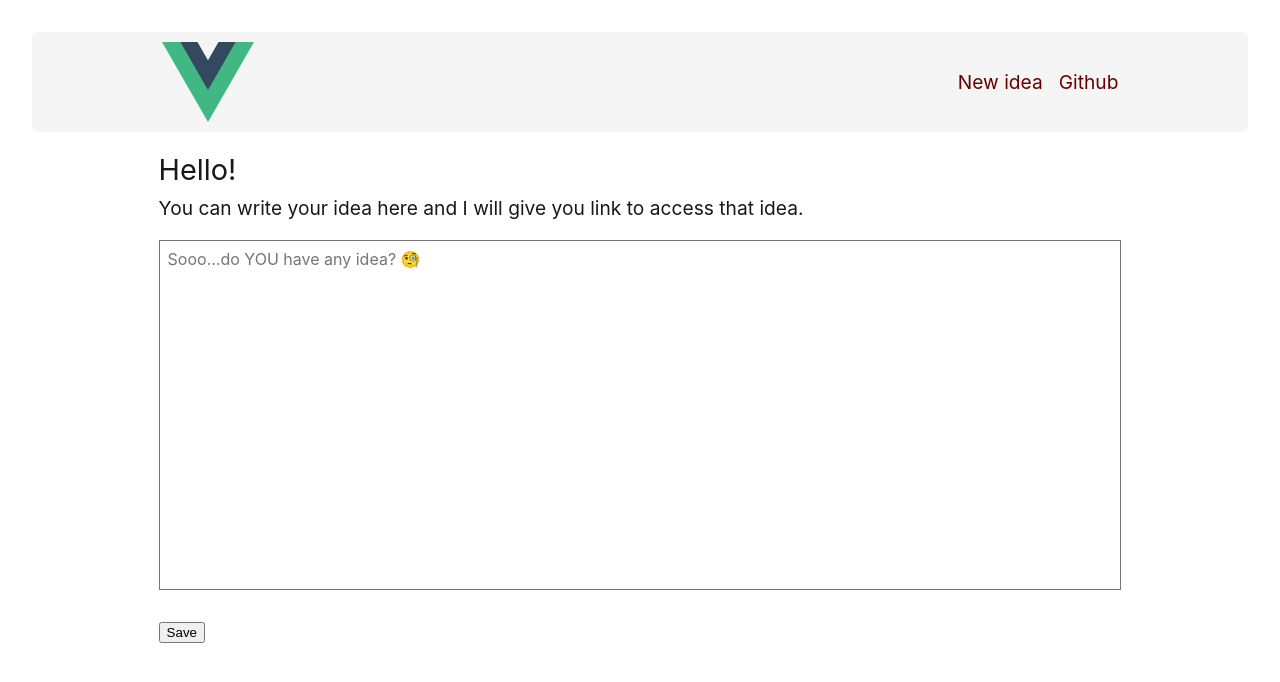
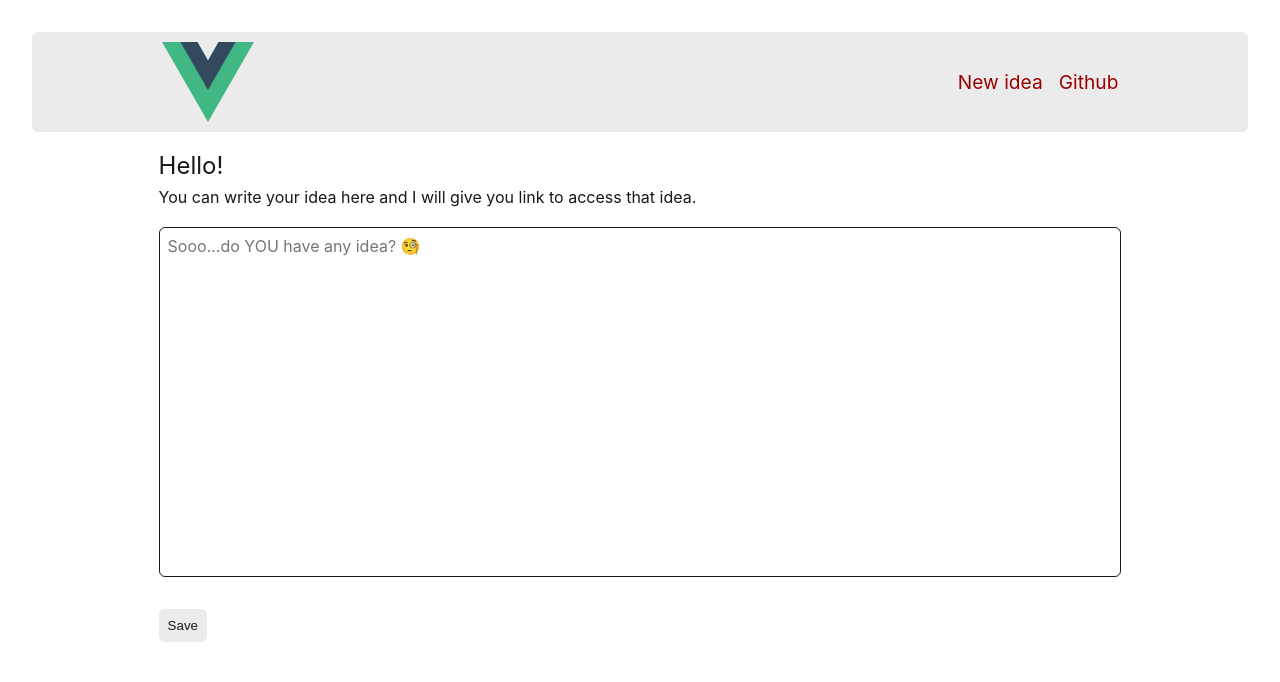
Before and after one commit to afneybeyb/shareidea, a Vue app: page / in a window 1280 px wide. Shown: the top 682 px of the page. Built offline with nearby package versions, Linux system fonts and the light colour scheme; no server answers.

Commit message:
changed var colors, added bunch of default styles

```diff
--- a/src/assets/base.css
+++ b/src/assets/base.css
@@ -1,26 +1,25 @@
 :root {
 	--color-text: #181818;
 	--color-bg: #ffffff;
-	--color-bg2: #f5f5f5;
-	--color-red: #cc0000;
-	--color-red-dark: #660000;
+	--color-bg2: #ebebeb;
+	--color-red: #990000;
 }
 
 @media (prefers-color-scheme: dark) {
 	:root {
 		--color-text: #ffffff;
 		--color-bg: #181818;
-		--color-bg2: #1f1f1f;
+		--color-bg2: #3b3b3b;
 		--color-red: #ff0000;
-		--color-red-dark: #dd0000;
 	}
 }
 
 *,
 *::before,
 *::after {
+	margin: 0;
 	box-sizing: border-box;
-	margin: 0;
+
 	font-weight: normal;
 }
 
@@ -49,38 +48,154 @@ body {
 	max-width: 1280px;
 	margin: 0 auto;
 	padding: 2rem;
+
 	font-weight: normal;
 }
 
+main {
+	font-size: 1rem;
+}
+
 textarea {
+	margin-block: 1rem;
 	padding: 0.5rem;
+
 	color: var(--color-text);
 	background-color: var(--color-bg);
+
+	font-family: Inter, -apple-system, BlinkMacSystemFont, 'Segoe UI', Roboto, Oxygen, Ubuntu,
+		Cantarell, 'Fira Sans', 'Droid Sans', 'Helvetica Neue', sans-serif;
 	font-size: 1rem;
+
 	outline: none;
+	border: 1px solid var(--color-text);
+	border-radius: 6px;
+
 	resize: none;
 }
 
+pre {
+	margin-block: 1rem;
+	padding: 0.5rem;
+
+	line-height: 1.4;
+	font-family: Inter, -apple-system, BlinkMacSystemFont, 'Segoe UI', Roboto, Oxygen, Ubuntu,
+		Cantarell, 'Fira Sans', 'Droid Sans', 'Helvetica Neue', sans-serif;
+	font-size: 1.1rem;
+
+	white-space: pre-wrap;
+	overflow: auto;
+
+	border: 1px solid var(--color-text);
+	border-radius: 6px;
+}
+
 textarea:focus {
+	border-color: var(--color-red);
 	outline: 2px solid var(--color-red);
 }
 
 a {
 	color: var(--color-red);
+
+	font-size: 1.2rem;
 	text-decoration: none;
-	transition: 0.4s;
-}
 
-a {
-	color: var(--color-red-dark);
+	border-block: 2px solid transparent;
+
+	transition: color 0.4s, border-color 0.4s;
 }
 
 a:hover {
-	border-block: 2px solid var(--color-red-dark);
 	color: var(--color-text);
+	border-color: var(--color-red);
 }
 
-@media screen and (max-width: 500px) {
+button {
+	position: relative;
+	margin-block: 0.5rem;
+	padding: 0.5rem;
+
+	color: var(--color-text);
+	background-color: var(--color-bg2);
+
+	cursor: pointer;
+
+	border: 1px solid transparent;
+	border-radius: 6px;
+
+	transition: all 0.5s;
+}
+
+button:hover {
+	border: 1px solid var(--color-red);
+}
+
+button:focus {
+	animation: btn-clicked 0.5s ease-in-out backwards;
+	-webkit-animation: btn-clicked 0.5s ease-in-out backwards;
+}
+
+button:active {
+	animation: none;
+	-webkit-animation: none;
+}
+
+.btn-popup {
+	position: absolute;
+	visibility: hidden;
+	opacity: 0;
+	z-index: 1;
+
+	left: 0;
+	top: 125%;
+
+	width: max-content;
+
+	padding: 0.3rem 0.5rem;
+
+	color: var(--color-bg);
+	background-color: var(--color-text);
+
+	border-radius: 6px;
+
+	text-align: center;
+
+	transition: opacity 0.2s ease-in-out, visibility 0.2s ease-in-out;
+}
+
+.btn-popup::after {
+	position: absolute;
+	content: "";
+
+	bottom: 100%;
+	left: 0.5rem;
+
+	border-width: 5px;
+	border-style: solid;
+	border-color: transparent transparent var(--color-text) transparent;
+}
+
+button:hover .btn-popup {
+	visibility: visible;
+	opacity: 1;
+}
+
+@keyframes btn-clicked {
+	0% {
+		background-color: var(--color-bg2);
+	}
+
+	50% {
+		background-color: var(--color-bg);
+	}
+
+	100% {
+		background-color: var(--color-bg2);
+	}
+}
+
+@media screen and (max-width: 700px) {
 	#app {
 		padding: 0rem;
 	}
```
